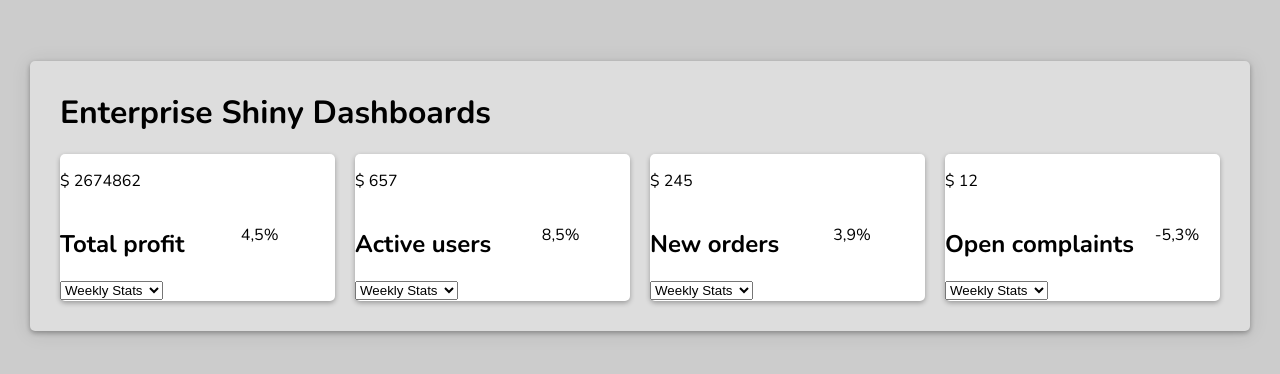
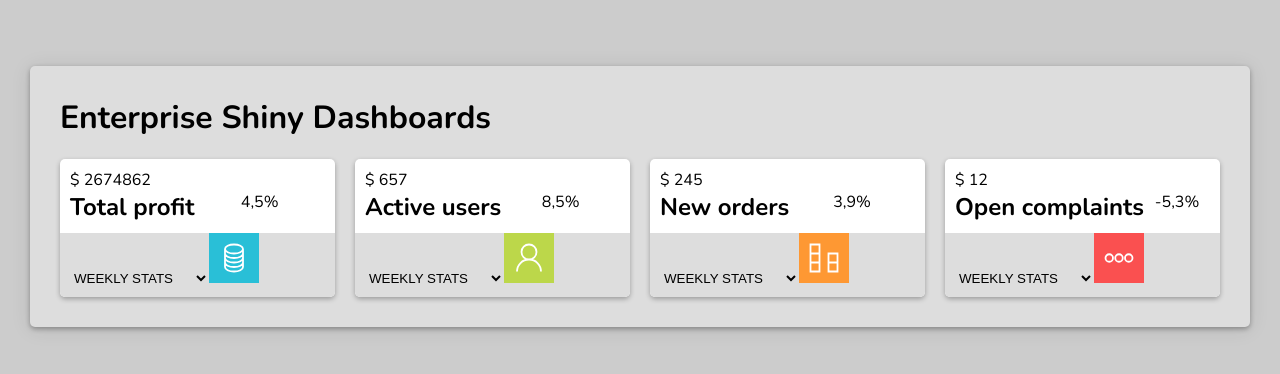
Before and after one commit to jchojna/dashboard, a React (Create React App) app: page / in a window 1280 px wide. Shown: the part 204-578 px from the top of the page. Built offline with nearby package versions, Linux system fonts and the light colour scheme.

Commit message:
feat: add styled Icon components containing SVG

```diff
--- a/src/components/App.js
+++ b/src/components/App.js
@@ -8,24 +8,28 @@ function App() {
         <h1 className="App__heading">Enterprise Shiny Dashboards</h1>
         <TextPanel
           key="profit"
+          id="profit"
           heading="Total profit"
           value="2674862"
           percentage="4,5"
         />
         <TextPanel
           key="users"
+          id="users"
           heading="Active users"
           value="657"
           percentage="8,5"
         />
         <TextPanel
           key="orders"
+          id="orders"
           heading="New orders"
           value="245"
           percentage="3,9"
         />
         <TextPanel
           key="complaints"
+          id="complaints"
           heading="Open complaints"
           value="12"
           percentage="-5,3"
--- /dev/null
+++ b/src/components/Icon.js
@@ -0,0 +1,13 @@
+import React from "react";
+import icons from "../assets/icons.svg";
+import "../scss/Icon.scss";
+
+const Icon = (props) => {
+  const {iconId} = props;
+  return (
+    <svg className={`Icon Icon--${iconId}`} viewBox="0 0 100 100">
+      <use href={`${icons}#${iconId}`}></use>
+    </svg>
+  );
+};
+export default Icon;
--- a/src/components/TextPanel.js
+++ b/src/components/TextPanel.js
@@ -1,23 +1,30 @@
 import React from "react";
+import Icon from "./Icon";
 import "../scss/TextPanel.scss";
 
 const TextPanel = (props) => {
-  const {modifier, heading, value, percentage} = props;
+  const {id, heading, value, percentage} = props;
   return (
-    <section className={`TextPanel TextPanel--${modifier}`}>
-      <h2 className="TextPanel__heading">{heading}</h2>
-      <p className="TextPanel__value">{`$ ${value}`}</p>
-      <p className="TextPanel__percentage">{`${percentage}%`}</p>
-      <nav className="TextPanel__footer">
-        <select name="stats" className="TextPanel__dropdown">
-          <option value="weekly">Weekly Stats</option>
-          <option value="monthly">Monthly Stats</option>
-          <option value="yearly">Yearly Stats</option>
+    <section className={`TextPanel TextPanel--${id}`}>
+      <div className="TextPanel__stats">
+        <h2 className="TextPanel__heading">{heading}</h2>
+        <p className="TextPanel__value">{`$ ${value}`}</p>
+        <p className="TextPanel__percentage">{`${percentage}%`}</p>
+      </div>
+      <footer className="TextPanel__footer">
+        <select name="" className="TextPanel__dropdown">
+          <option className="TextPanel__option" value="weekly">
+            Weekly Stats
+          </option>
+          <option className="TextPanel__option" value="monthly">
+            Monthly Stats
+          </option>
+          <option className="TextPanel__option" value="yearly">
+            Yearly Stats
+          </option>
         </select>
-        {/* <svg className="TextPanel__icon" viewBox="0 0 100 100">
-          <use href=""></use>
-        </svg> */}
-      </nav>
+        <Icon iconId={id} />
+      </footer>
     </section>
   );
 };
--- /dev/null
+++ b/src/scss/Icon.scss
@@ -0,0 +1,22 @@
+@import "_variables.scss";
+
+.Icon {
+  fill: none;
+  padding: 10px;
+  stroke: #fff;
+  stroke-width: 6;
+  width: 50px;
+
+  $icons: (
+    profit: $color-profit,
+    users: $color-users,
+    orders: $color-orders,
+    complaints: $color-complaints,
+  );
+
+  @each $name, $val in $icons {
+    &--#{$name} {
+      background-color: $val;
+    }
+  }
+}
--- a/src/scss/TextPanel.scss
+++ b/src/scss/TextPanel.scss
@@ -2,14 +2,12 @@
 @import "_variables.scss";
 
 .TextPanel {
+  @include flex-center;
   background-color: #fff;
   border-radius: $corner;
   box-shadow: 0 2px 5px rgba($color: #000, $alpha: 0.3);
-  display: grid;
-  grid-template-areas:
-    "value   value     "
-    "heading percentage"
-    "navbar  navbar    ";
+  flex-direction: column;
+  overflow: hidden;
   width: 100%;
 
   &--profit {
@@ -28,6 +26,26 @@
     grid-area: complaints;
   }
 
+  &__stats {
+    display: grid;
+    grid-template-areas:
+      "value   value     "
+      "heading percentage";
+    padding: $panel-padding;
+    width: 100%;
+  }
+
+  &__footer {
+    background-color: #ddd;
+    width: 100%;
+  }
+
+  &__heading,
+  &__value,
+  &__percentage {
+    margin: 0;
+  }
+
   &__heading {
     grid-area: heading;
   }
@@ -39,4 +57,16 @@
   &__percentage {
     grid-area: percentage;
   }
+
+  &__dropdown {
+    border: none;
+    background: none;
+    padding: $panel-padding;
+    text-transform: uppercase;
+  }
+
+  &__option {
+    background: none;
+    padding: $panel-padding;
+  }
 }
--- a/src/scss/_variables.scss
+++ b/src/scss/_variables.scss
@@ -1 +1,9 @@
 $corner: 5px;
+$panel-padding: 10px;
+
+// COLORS
+$color-profit: #29bfd7;
+$color-users: #bcd74a;
+$color-orders: #fe9833;
+$color-complaints: #fa5050;
+$color-country: #f8d74c;
```
Also changed, not shown: src/assets/icons.svg (added), 1 other file (tests, documents, lock files or other folders).
